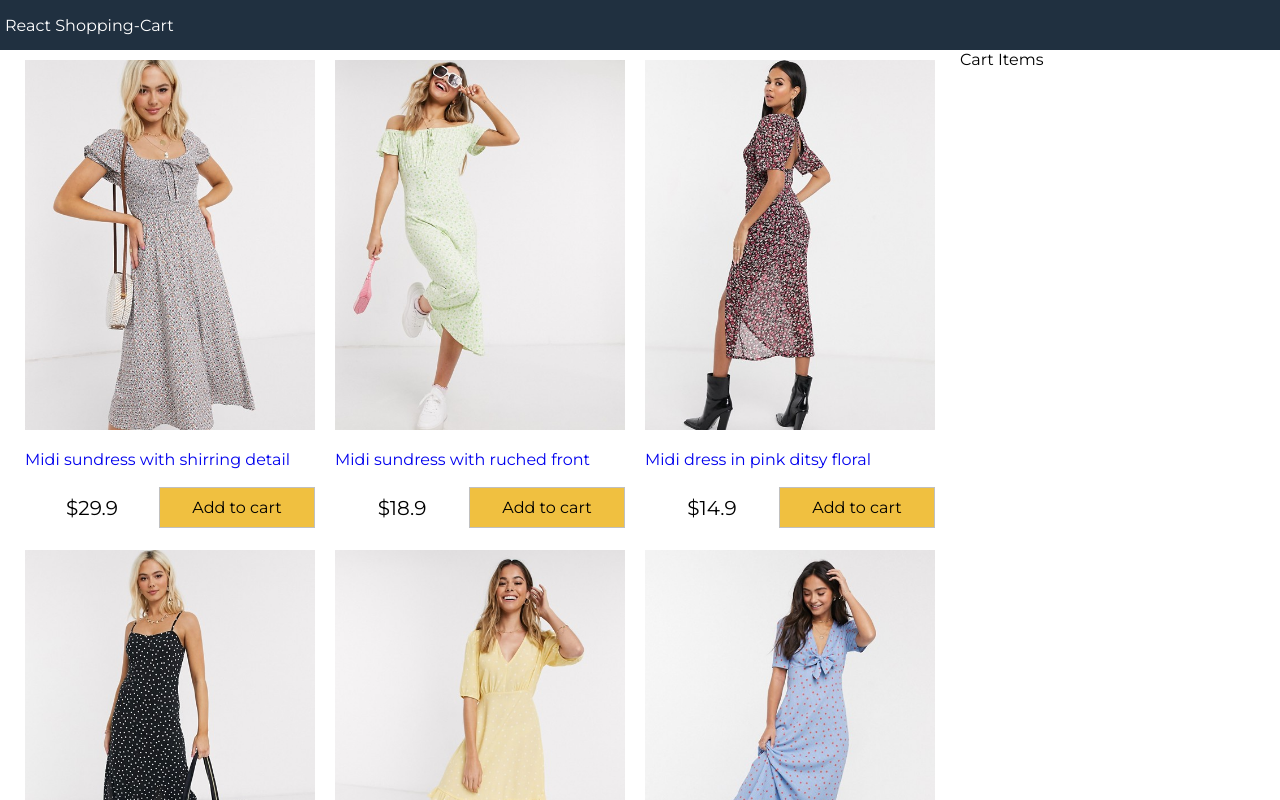
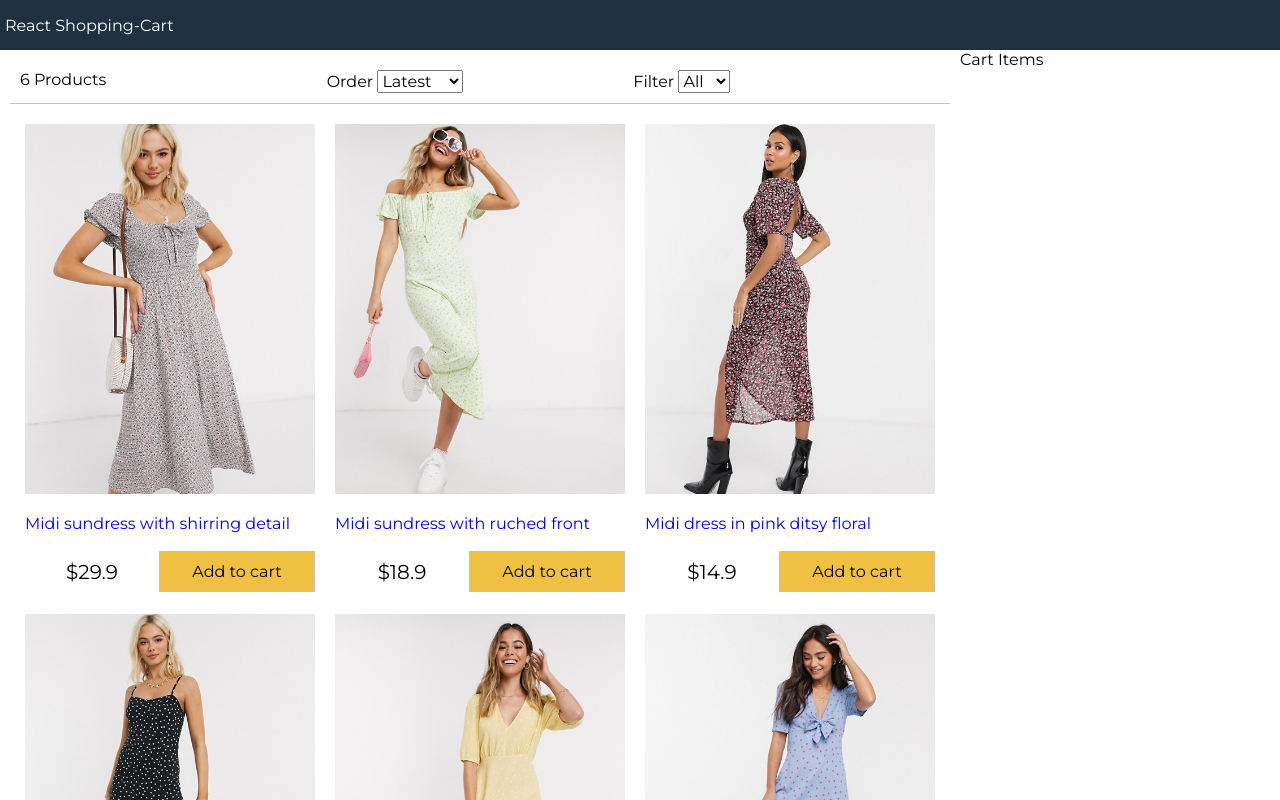
Before and after one commit to Baha250/react-shopping-cart, a React (Create React App) app: page / in a window 1280 px wide. Shown: the top 800 px of the page. Built offline with nearby package versions, Linux system fonts and the light colour scheme; the HTML template or start-up script is replaced by a standard one.

Commit message:
filter-component

```diff
--- a/src/App.js
+++ b/src/App.js
@@ -1,5 +1,6 @@
 // feature-1
 import React, {Component} from "react";
+import Filter from "./components/Filter";
 import Products from "./components/Products";
 import data from "./data.json"
 
@@ -13,7 +14,50 @@
 
     };
   }
+  filterSizeOfProducts = (e) =>{
+    if(e.target.value === ""){
+      this.setState(state => ({
+        size: e.target.value,
+        products: data.products
+      }))
+    }else{
+    this.setState(state => ({
+      size: e.target.value,
+      products: data.products.filter(item => item.availableSizes.indexOf(e.target.value)>=0)
+    }))
+  }
+  }
+  sortProductsByPrice = (e) =>{
+    const sort = e.target.value
+      this.setState(state => ({
+        sort,
+        products: this.state.products.slice().sort(function(a,b){
+          if(sort === "highest"){
+            if(a.price<b.price){
+              return 10
+            }
+            if(a.price>b.price) {
+              return -10
+            }
+          }
+          if(sort==="lowest"){
+            if(a.price>b.price){
+              return 10
+            }
+            if(a.price<b.price){
+              return -10
+            }
+          }
+          if(a._id>b._id){
+            return 10
+          }else if(a._id<b._id){
+            return -10
+          }
+          return null
+        })
+      }));
 
+  }
   render() {
     return (
           <div className="grid-container">
@@ -23,6 +67,13 @@
               <main>
                <div className="content">
                   <div className="main">
+                    <Filter
+                    count={this.state.products.length}
+                    size={this.state.size}
+                    sort={this.state.sort}
+                    filterSizeOfProducts={this.filterSizeOfProducts}
+                    sortProductsByPrice={this.sortProductsByPrice}
+                    />
                      <Products products = {this.state.products}/>
                   </div>
                   <div className="sidebar">
--- /dev/null
+++ b/src/components/Filter.js
@@ -0,0 +1,37 @@
+import React, { Component } from 'react';
+
+
+
+
+export default class Filter extends Component {
+    render() {
+        return (
+            <div className='filter'>
+               <div className='filter-result'>
+                   {this.props.count} Products {" "}
+               </div>
+               <div className='filter-sort'>
+                    Order {" "}
+                    <select value={this.props.sort} onChange={this.props.sortProductsByPrice}>
+                        <option>Latest </option>
+                        <option value="lowest">Lowest</option>
+                        <option value="highest">Highest</option>
+                    </select>
+               </div>
+               <div className='filter-size'>
+                    Filter {" "}
+                    <select value={this.props.size} onChange={this.props.filterSizeOfProducts}>
+                        <option value="">All</option>
+                        <option value="XS">XS</option>
+                        <option value="S">S</option>
+                        <option value="M">M</option>
+                        <option value="L">L</option>
+                        <option value="XL">XL</option>
+                        <option value="XXL">XXL</option>
+                    </select>
+               </div>
+
+            </div>
+        );
+    }
+}
--- a/src/index.css
+++ b/src/index.css
@@ -113,3 +113,15 @@
 .button:hover{
   border: .1rem #808080 solid;
 }
+/* Filter */
+
+.filter{
+  display: flex;
+  padding: 1rem;
+  margin: 1rem;
+  border-bottom: .1rem solid #c0c0c0;
+ justify-content: space-between;
+}
+.filter div{
+  flex: 1
+}
```
